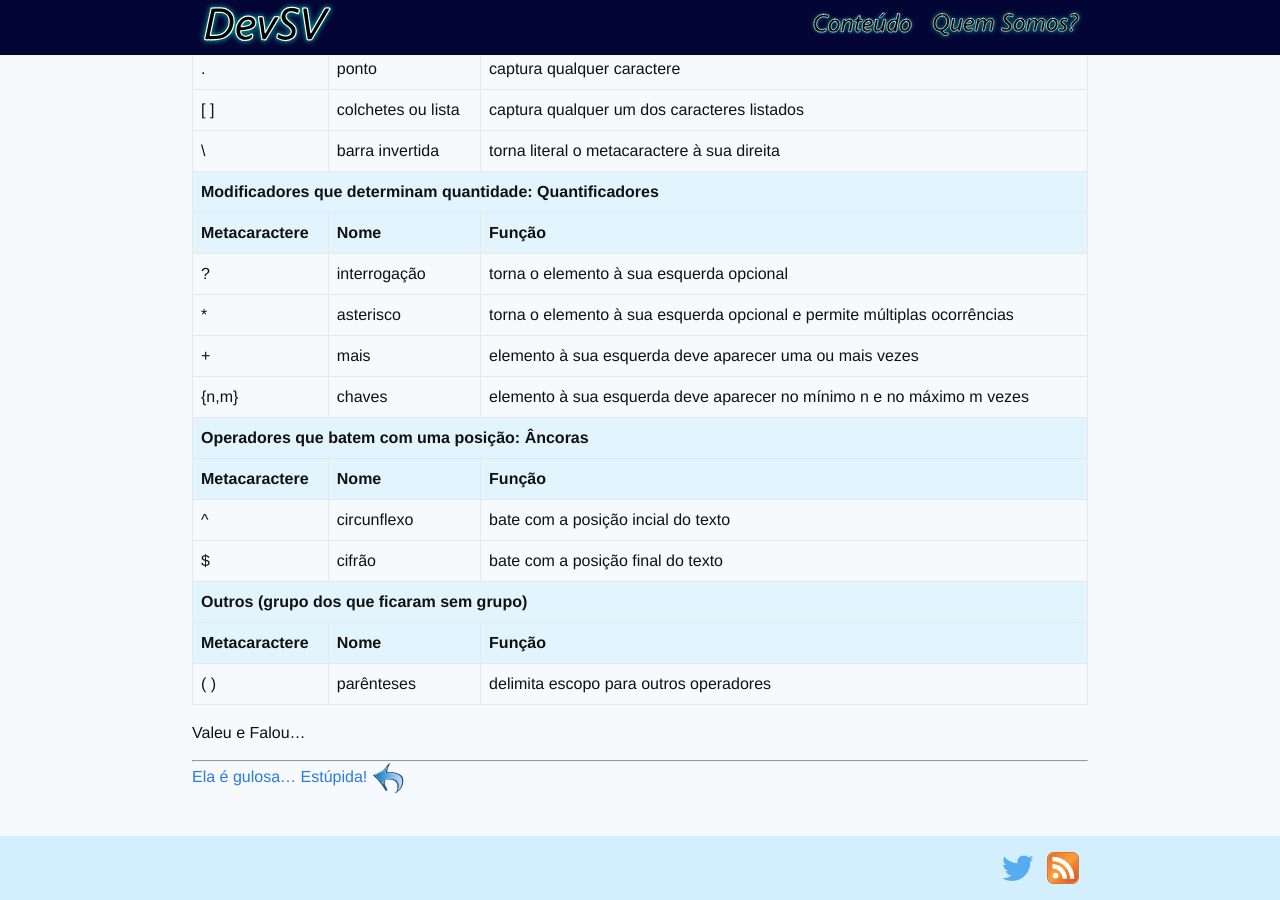
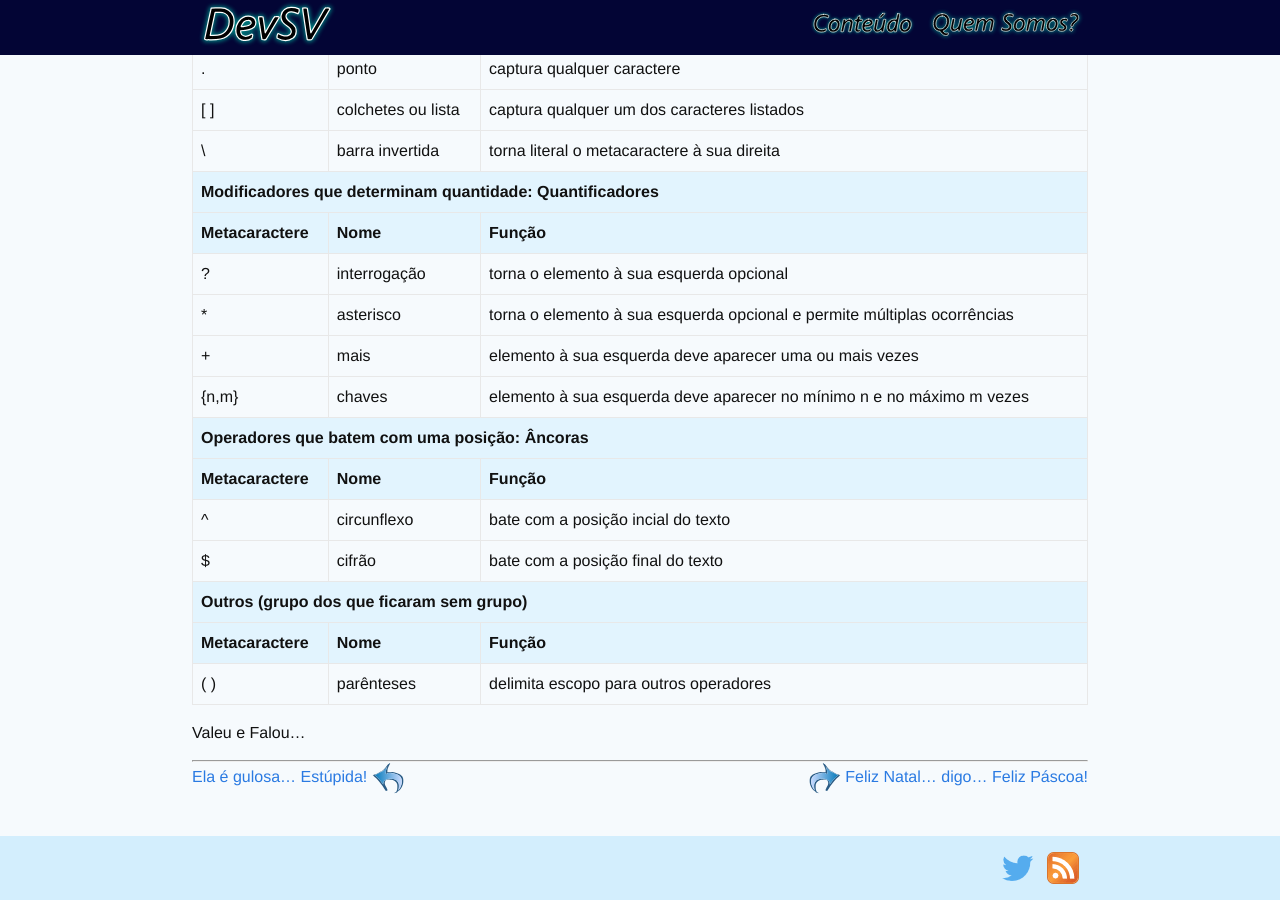
Before and after one commit to devsvbr/devsvbr.github.io, a Jekyll site: the page built from _posts/2017-04-13-falando-sobre-expressoes-regulares-o-que-foi-que-ele-disse.md, in a window 1280 px wide and 900 px high, scrolled down 6242 px. Built offline with Jekyll 4.4.1, drawn with Linux system fonts in a browser that asks for light colours.

Commit message:
adicionando links para post #10 sobre ER

```diff
--- a/_posts/2017-04-13-falando-sobre-expressoes-regulares-o-que-foi-que-ele-disse.md
+++ b/_posts/2017-04-13-falando-sobre-expressoes-regulares-o-que-foi-que-ele-disse.md
@@ -173,4 +173,4 @@ Valeu e Falou...
 
 ---
 
-<span class="previous-post">[Ela é gulosa... Estúpida! <img class="icon32 flipped" src="{{ "/img/icons/arrow.svg" | prepend: site.baseurl }}" alt="(anterior)">]({{ site.baseurl }}{% link _posts/2017-04-08-falando-sobre-expressoes-regulares-ela-e-gulosa-estupida.md %})</span>
+<span class="previous-post">[Ela é gulosa... Estúpida! <img class="icon32 flipped" src="{{ "/img/icons/arrow.svg" | prepend: site.baseurl }}" alt="(anterior)">]({{ site.baseurl }}{% link _posts/2017-04-08-falando-sobre-expressoes-regulares-ela-e-gulosa-estupida.md %})</span> <span class="next-post">[<img class="icon32" src="{{ "/img/icons/arrow.svg" | prepend: site.baseurl }}" alt="(próximo)"> Feliz Natal... digo... Feliz Páscoa!]({{ site.baseurl }}{% link _posts/2017-04-16-falando-sobre-expressoes-regulares-feliz-natal-digo-feliz-pascoa.md %})</span>
```
Also changed, not shown: _pages/01-toc.md (+1 -0 lines).
